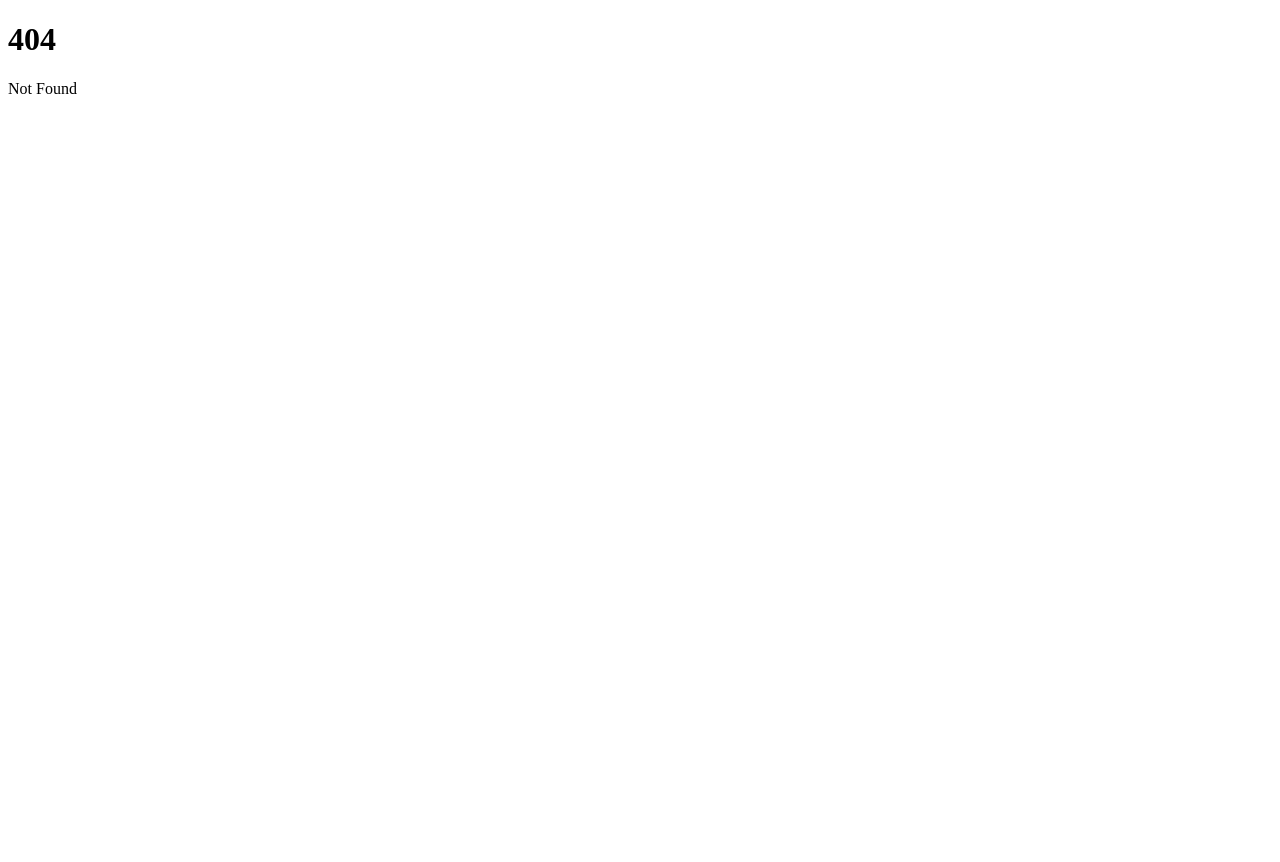
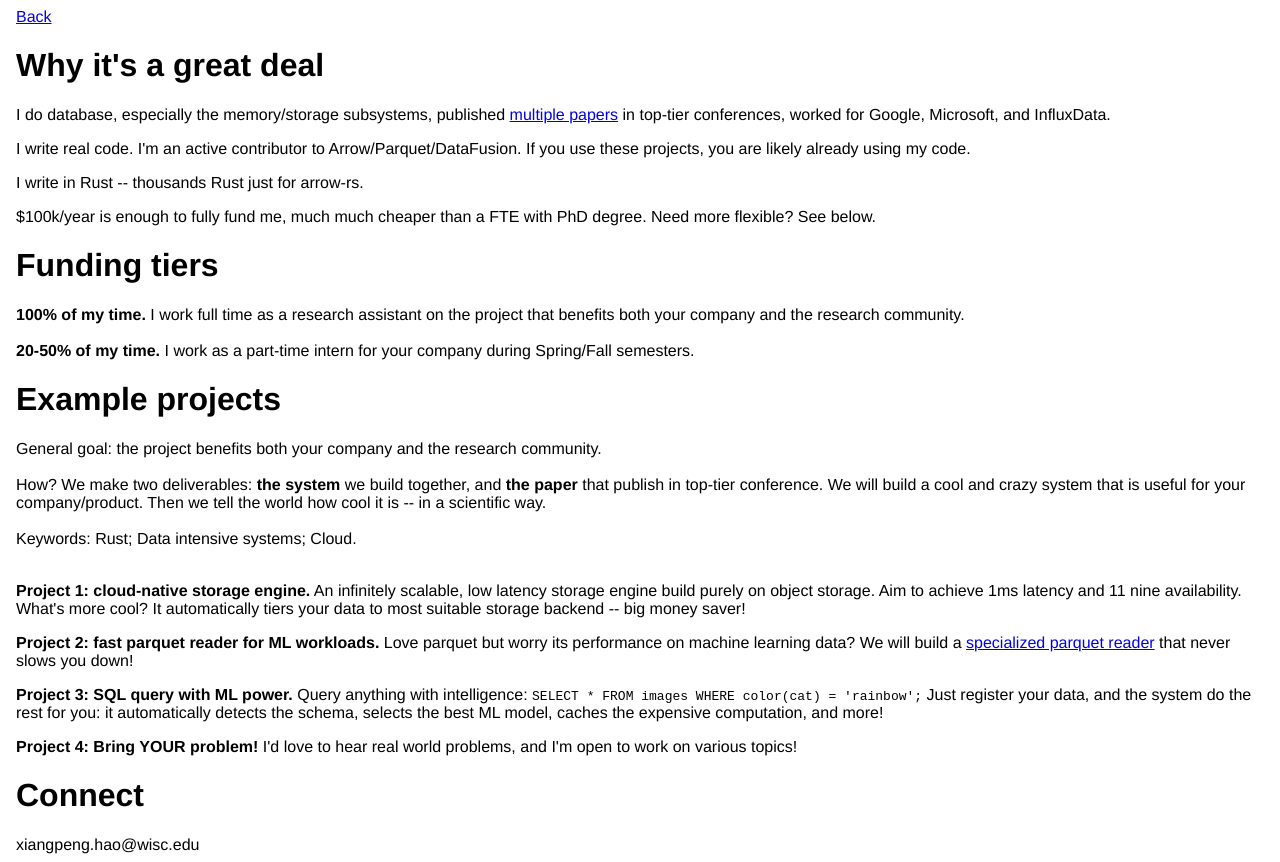
Before and after one commit to XiangpengHao/website, a SvelteKit app: page /fund in a window 1280 px wide. Before the commit this address had no page. Before the commit the page ends 800 px from the top, so only its background shows below. Built offline with nearby package versions, Linux system fonts and the light colour scheme.

Commit message:
add funding

```diff
--- /dev/null
+++ b/src/routes/fund/+page.svelte
@@ -0,0 +1,74 @@
+<div style="margin: 0.5em; font-family: Helvetica, Arial, sans-serif">
+	<a href="/">Back</a>
+	<h1>Why it's a great deal</h1>
+	<div>
+		<p>
+			I do database, especially the memory/storage subsystems, published <a
+				href="https://scholar.google.com/citations?user=j9DShRMAAAAJ">multiple papers</a
+			> in top-tier conferences, worked for Google, Microsoft, and InfluxData.
+		</p>
+		<p>
+			I write real code. I'm an active contributor to Arrow/Parquet/DataFusion. If you use these
+			projects, you are likely already using my code.
+		</p>
+		<p>I write in Rust -- thousands Rust just for arrow-rs.</p>
+		<p>
+			$100k/year is enough to fully fund me, much much cheaper than a FTE with PhD degree. Need more
+			flexible? See below.
+		</p>
+	</div>
+	<h1>Funding tiers</h1>
+
+	<div>
+		<strong>100% of my time.</strong> I work full time as a research assistant on the project that benefits
+		both your company and the research community.
+	</div>
+	<br />
+	<div>
+		<strong>20-50% of my time.</strong> I work as a part-time intern for your company during Spring/Fall
+		semesters.
+	</div>
+	<h1>Example projects</h1>
+	<div>
+		General goal: the project benefits both your company and the research community.
+		<br />
+		<br />
+		How? We make two deliverables: <strong>the system</strong> we build together, and
+		<strong>the paper</strong> that publish in top-tier conference. We will build a cool and crazy system
+		that is useful for your company/product. Then we tell the world how cool it is -- in a scientific
+		way.
+	</div>
+	<br />
+	<div>Keywords: Rust; Data intensive systems; Cloud.</div>
+	<!-- I work on the project, -->
+	<!-- likely directly implement a crazy idea on your product, and eventually I write a paper that publish -->
+	<!-- in top-tier conferences. -->
+	<br style="margin-top: 2em;" />
+	<div>
+		<p>
+			<strong>Project 1: cloud-native storage engine.</strong>
+			An infinitely scalable, low latency storage engine build purely on object storage. Aim to achieve
+			1ms latency and 11 nine availability. What's more cool? It automatically tiers your data to most
+			suitable storage backend -- big money saver!
+		</p>
+		<p>
+			<strong>Project 2: fast parquet reader for ML workloads.</strong> Love parquet but worry its
+			performance on machine learning data? We will build a
+			<a href="https://github.com/apache/arrow-rs/pull/5856">specialized parquet reader</a> that never
+			slows you down!
+		</p>
+		<p>
+			<strong>Project 3: SQL query with ML power.</strong>
+			Query anything with intelligence:
+			<code>SELECT * FROM images WHERE color(cat) = 'rainbow';</code>
+			Just register your data, and the system do the rest for you: it automatically detects the schema,
+			selects the best ML model, caches the expensive computation, and more!
+		</p>
+		<p>
+			<strong>Project 4: Bring YOUR problem!</strong>
+			I'd love to hear real world problems, and I'm open to work on various topics!
+		</p>
+	</div>
+	<h1>Connect</h1>
+	xiangpeng.hao@wisc.edu
+</div>
```
Also changed, not shown: src/routes/+page.svelte (+11 -5 lines).
